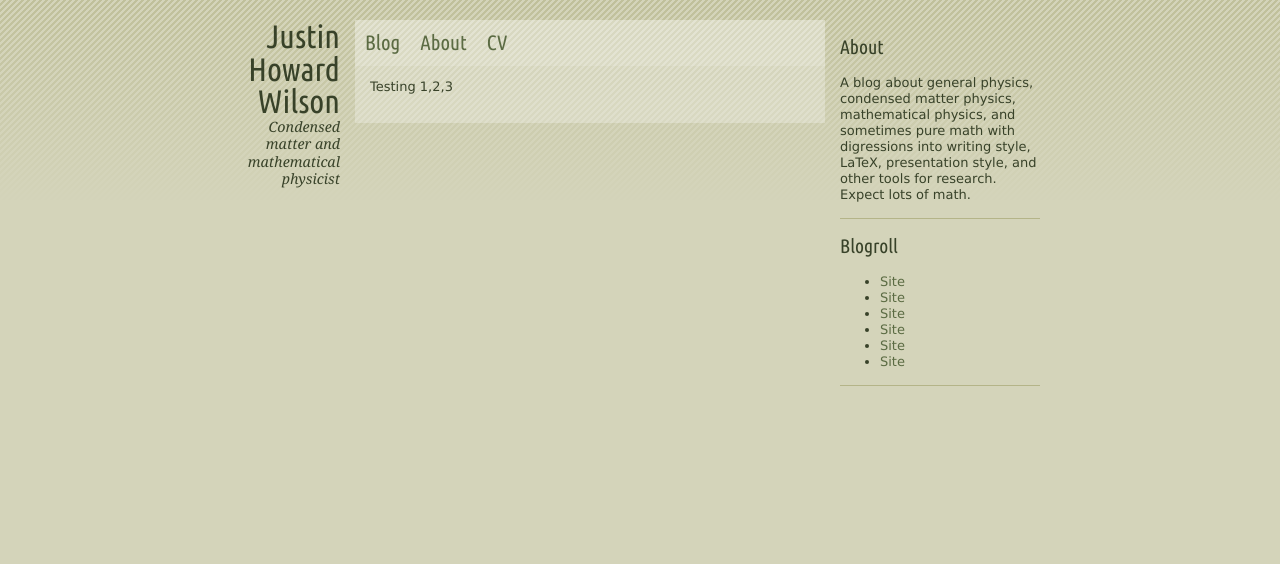
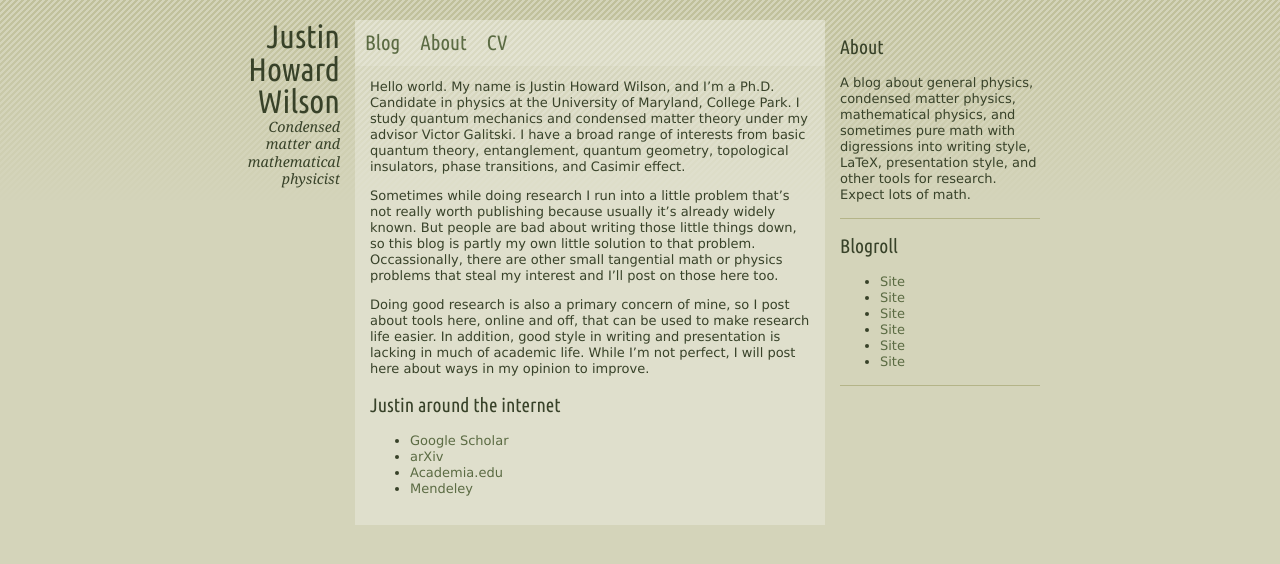
Before and after one commit to jhwilson/old-jhwilson.github.io, a Jekyll site: the page built from about.markdown, in a window 1280 px wide. Shown: the top 564 px of the page. Built offline with Jekyll 4.4.1, drawn with Linux system fonts in a browser that asks for light colours; nearby versions of some CDN libraries.

Commit message:
About page first draft

```diff
--- a/about.markdown
+++ b/about.markdown
@@ -3,4 +3,15 @@ layout: default
 title: About
 ---
 
-Testing 1,2,3
+Hello world. My name is Justin Howard Wilson, and I'm a Ph.D. Candidate in physics at the University of Maryland, College Park. I study quantum mechanics and condensed matter theory under my advisor Victor Galitski. I have a broad range of interests from basic quantum theory, entanglement, quantum geometry, topological insulators, phase transitions, and Casimir effect.
+
+Sometimes while doing research I run into a little problem that's not really worth publishing because usually it's already widely known. But people are bad about writing those little things down, so this blog is partly my own little solution to that problem. Occassionally, there are other small tangential math or physics problems that steal my interest and I'll post on those here too.
+
+Doing good research is also a primary concern of mine, so I post about tools here, online and off, that can be used to make research life easier. In addition, good style in writing and presentation is lacking in much of academic life. While I'm not perfect, I will post here about ways in my opinion to improve.
+
+## Justin around the internet
+
+- [Google Scholar](http://scholar.google.com/citations?user=8hA7GbgAAAAJ)
+- [arXiv](http://arxiv.org/find/all/1/au:+Wilson_J_H/0/1/0/all/0/1)
+- [Academia.edu](http://umd.academia.edu/JustinWilson)
+- [Mendeley](http://www.mendeley.com/profiles/justin-wilson/)
```
